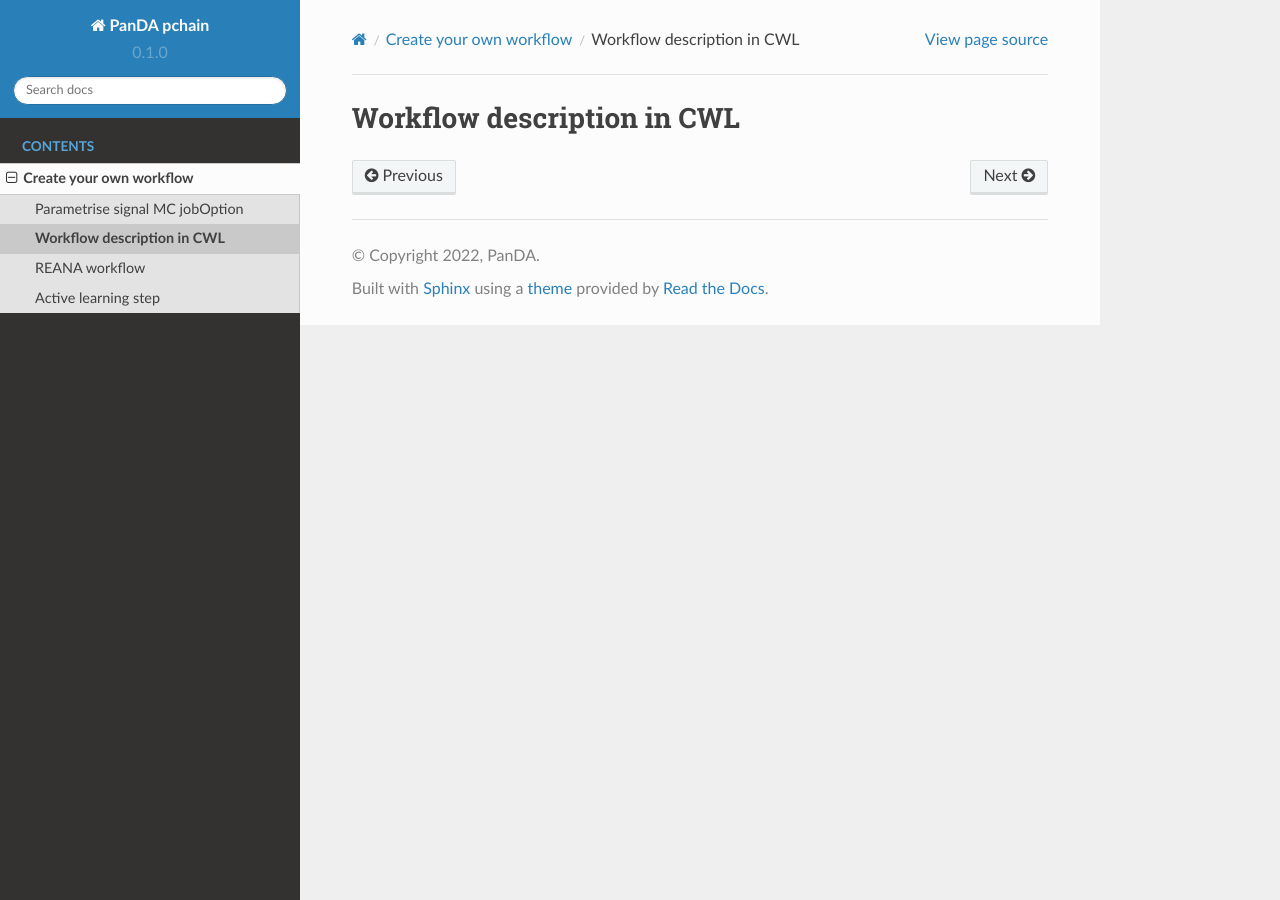
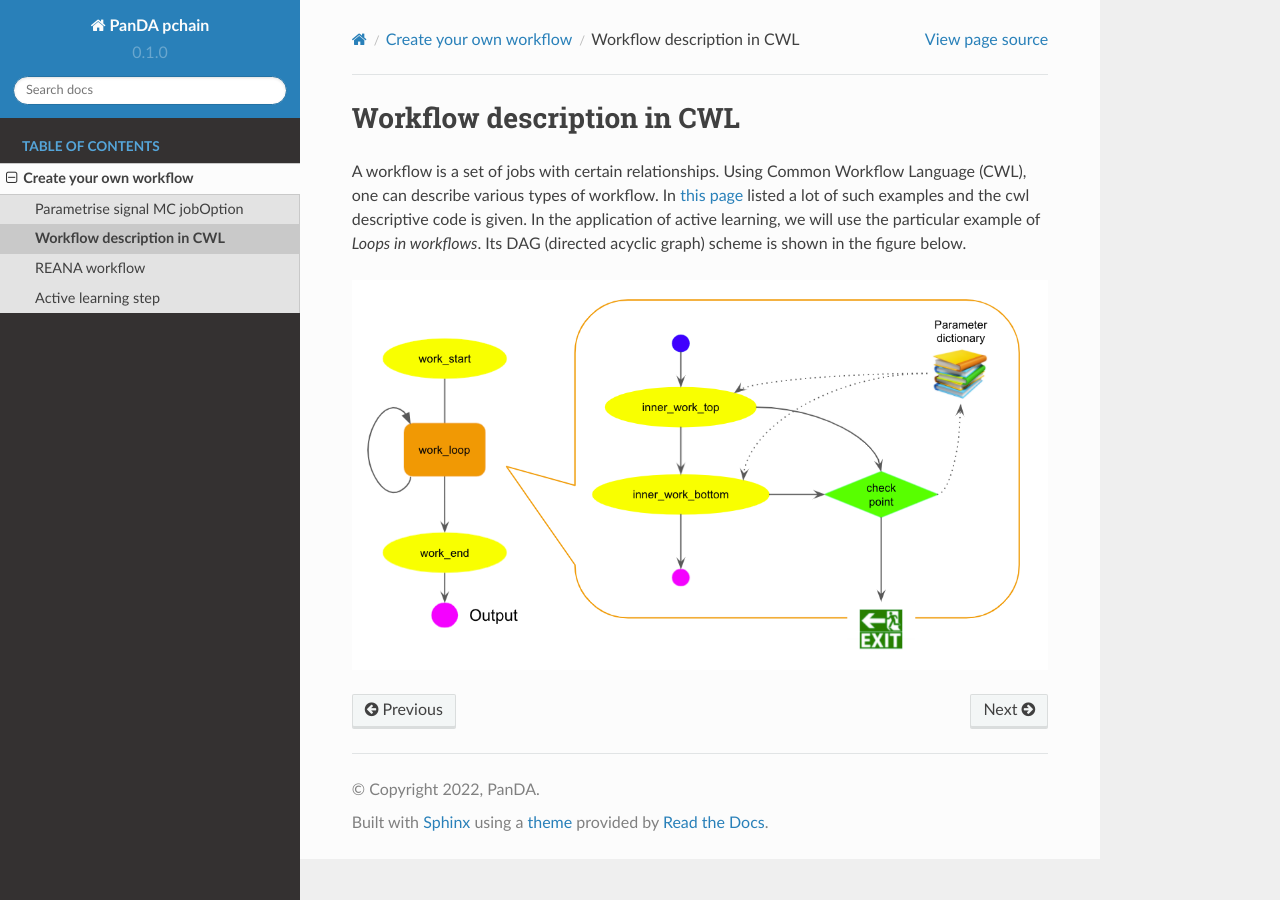
Before and after one commit to chnzhangrui/pchain-docs, a Sphinx documentation site: the page built from docs/source/create_workflow/cwl_main.rst, in a window 1280 px wide. Built offline with Sphinx 7.4.7 and the Read the Docs theme 2.0.0, drawn with Linux system fonts in a browser that asks for light colours.

Commit message:
Start cwl subsection

```diff
--- a/docs/source/create_workflow/cwl_main.rst
+++ b/docs/source/create_workflow/cwl_main.rst
@@ -3,3 +3,12 @@
 
 Workflow description in CWL
 ------------------------------------
+A workflow is a set of jobs with certain relationships.
+Using Common Workflow Language (CWL), one can describe various types of workflow.
+In `this page <https://panda-wms.readthedocs.io/en/latest/client/pchain.html#workflow-examples>`_ listed a lot of such examples and the cwl descriptive code is given.
+In the application of active learning, we will use the particular example of *Loops in workflows*.
+Its DAG (directed acyclic graph) scheme is shown in the figure below.
+
+.. image:: ../../fig/pchain_dag_loop.png
+  :width: 800
+  :alt: Schematic view of pchain loop workflow
--- a/docs/source/create_workflow/jobOption.rst
+++ b/docs/source/create_workflow/jobOption.rst
@@ -26,4 +26,4 @@ Instead, one could replace this line by the following lines (note that either ``
 
 
 So the job option is parametrised by the shell environment variable ``envMyHiggsMass``.
-This variable needs to be defined with proper values - you will learn how to do it in cwl_main_.
+This variable needs to be defined with proper values - you will learn how to do it in :ref:`cwl_main`.
--- a/docs/source/index.rst
+++ b/docs/source/index.rst
@@ -35,7 +35,7 @@ Outcome of the analysis chain, which is usually an upper limit that correspondin
 
 .. toctree::
    :maxdepth: 2
-   :caption: Contents
+   :caption: Table of Contents
 
    create_workflow/main
 
```
Also changed, not shown: docs/fig/pchain_dag_loop.png (added).
